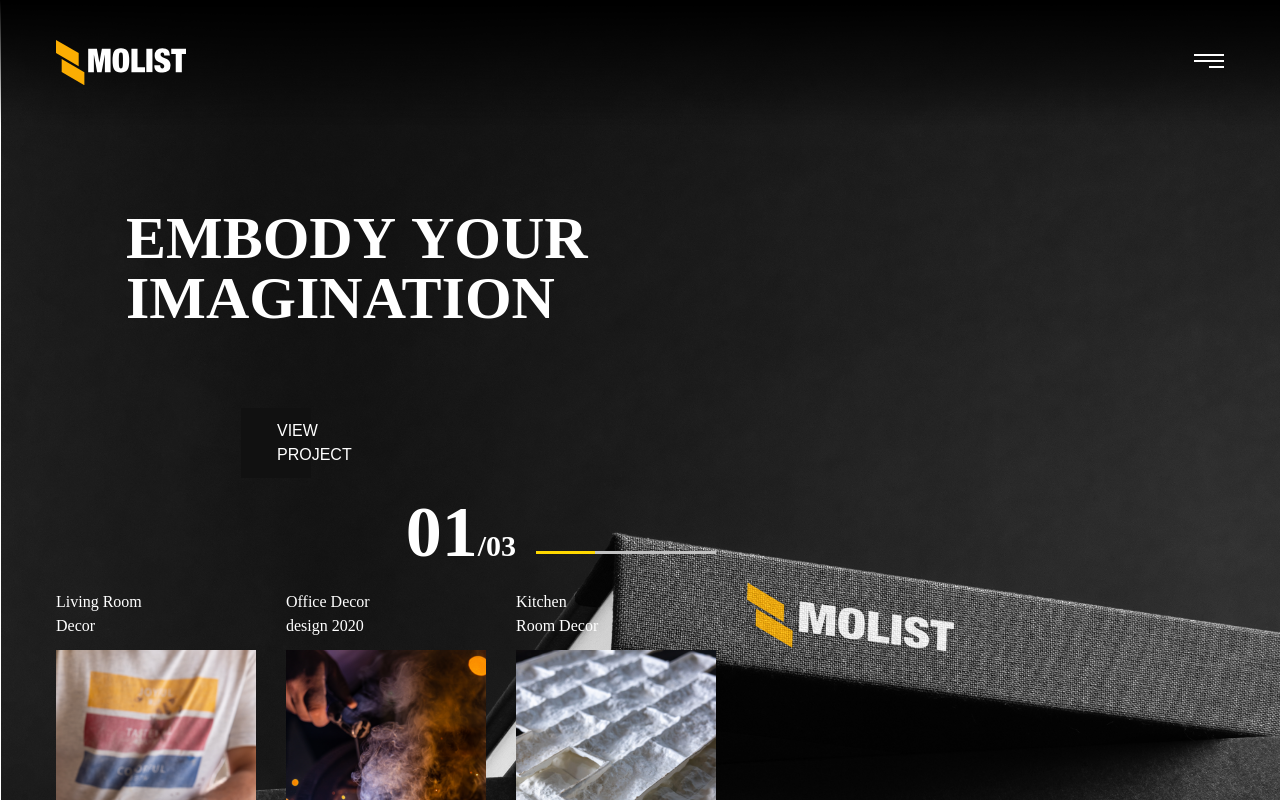
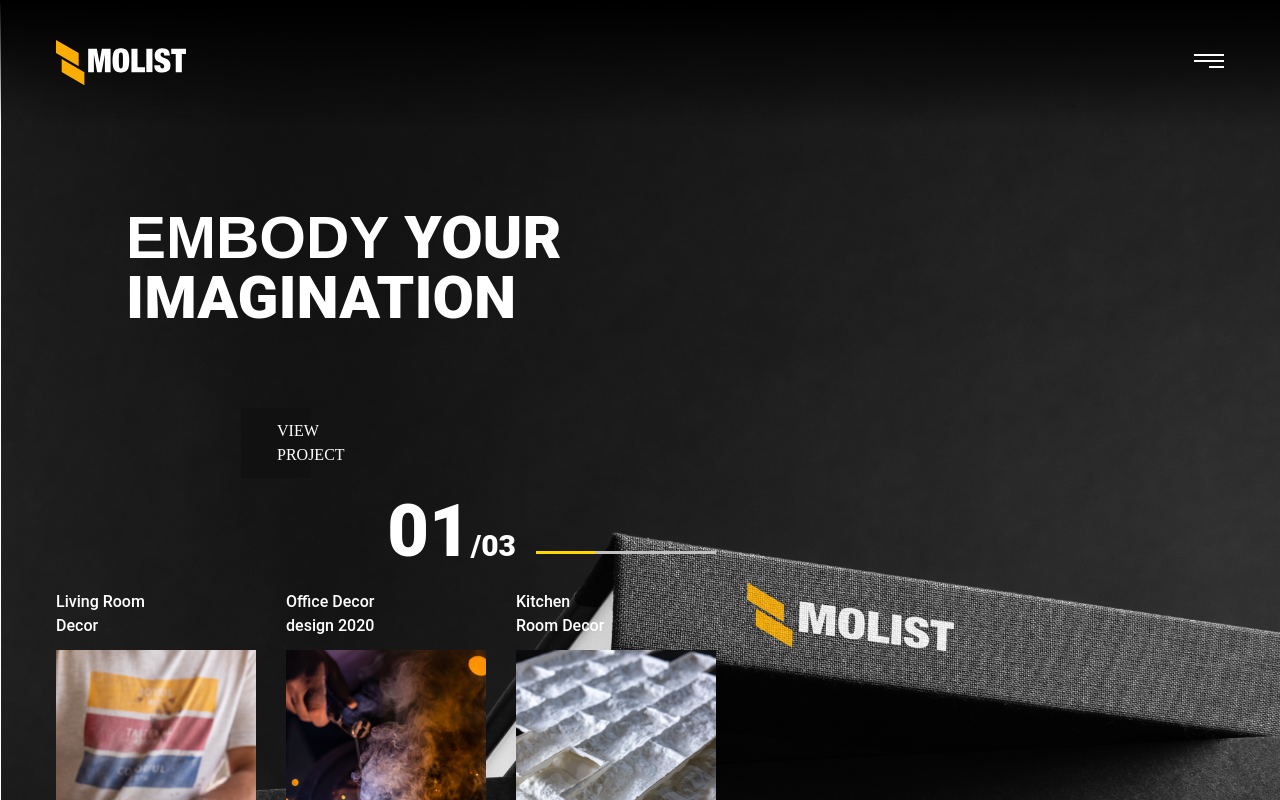
Before and after one commit to yahyachakiri/molist, a Next.js app: page / in a window 1280 px wide. Shown: the top 800 px of the page. Built offline with nearby package versions, Linux system fonts and the light colour scheme.

Commit message:
index test

```diff
--- a/styles/globals.css
+++ b/styles/globals.css
@@ -38,7 +38,7 @@ body {
   /* scroll-behavior: smooth !important; */
   /* font-family: -apple-system, BlinkMacSystemFont, Segoe UI, Roboto, Oxygen,
     Ubuntu, Cantarell, Fira Sans, Droid Sans, Helvetica Neue, sans-serif; */
-    font-family: 'Bodoni Moda', serif;
+    font-family: 'Roboto', sans-serif;
 
   /* background: black; */
 }
@@ -64,5 +64,5 @@ a {
   background-repeat: no-repeat;
   background-color: red; */
 }
-.teko {font-family: 'Bodoni Moda', serif;}
-.bodoni {font-family: 'Teko', sans-serif;}
+.font-teko {font-family: 'Bodoni Moda', serif;}
+.font-bodoni {font-family: 'Teko', sans-serif;}
```
